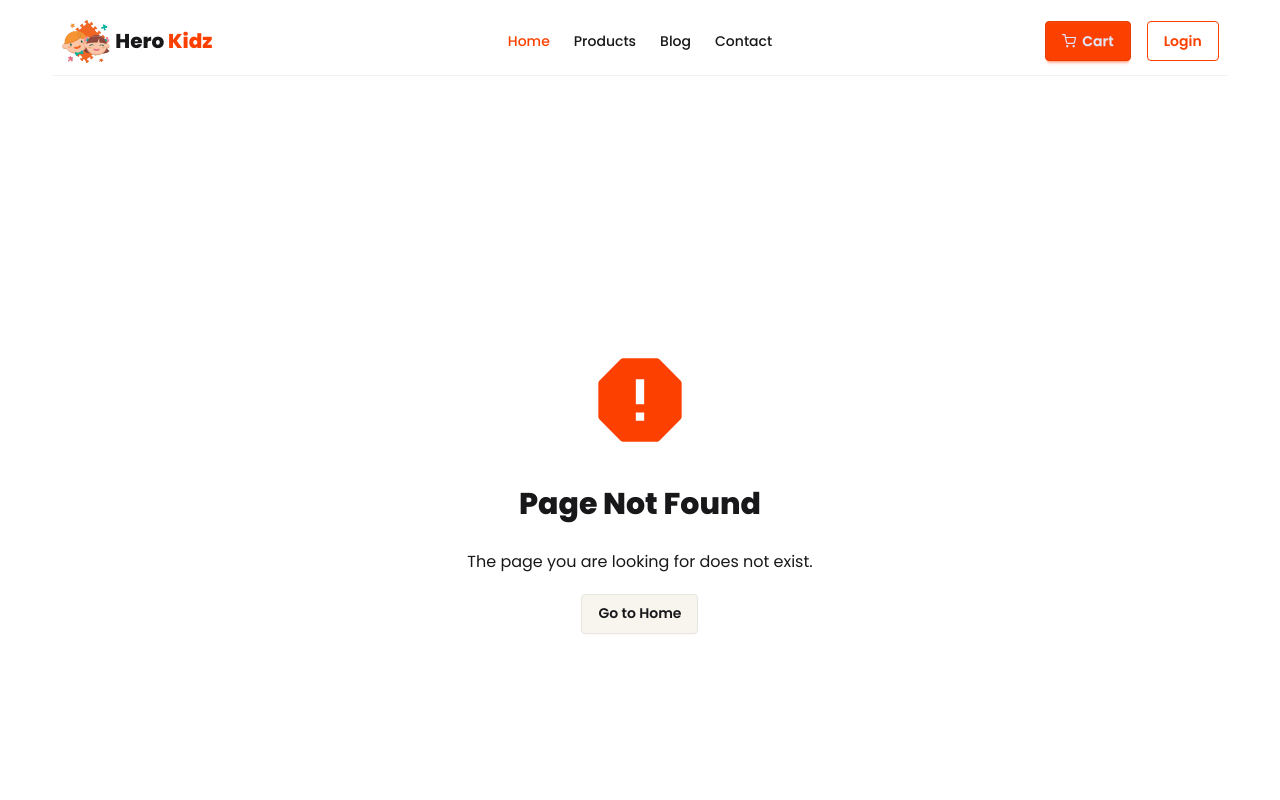
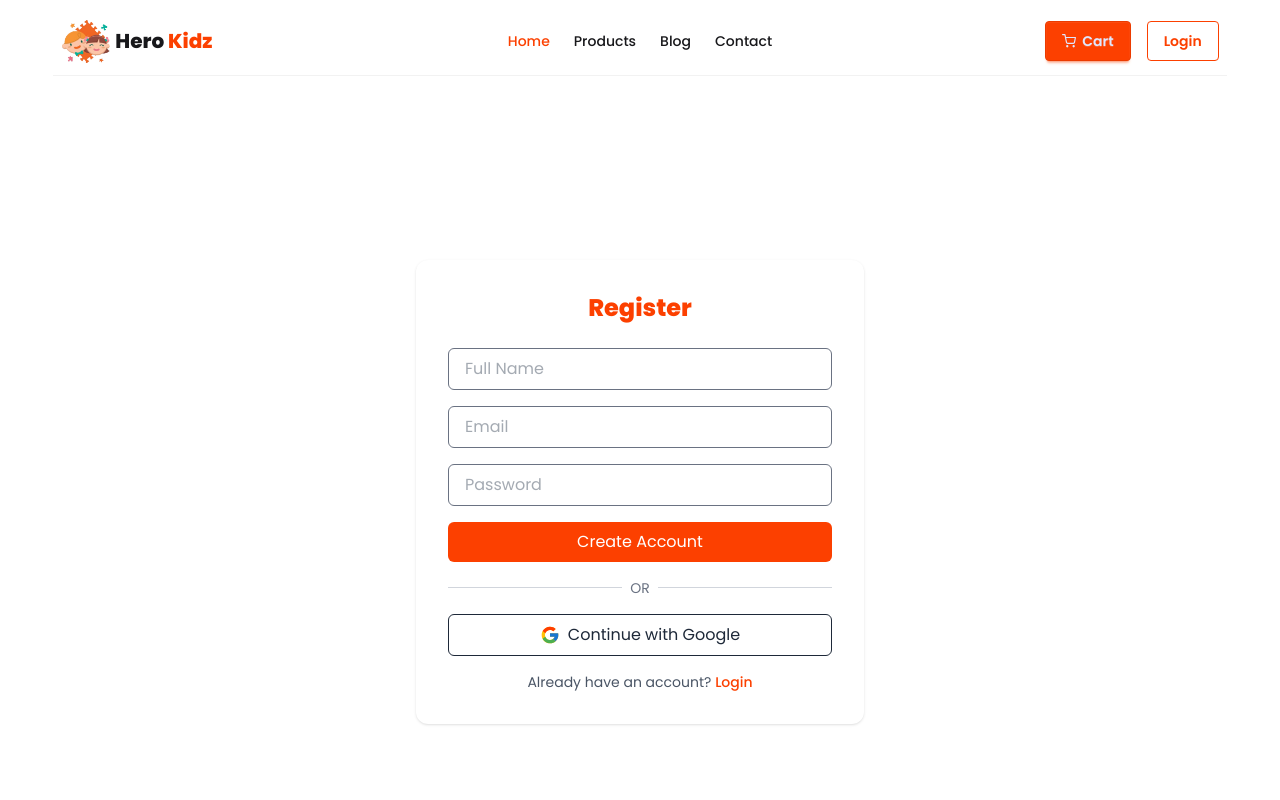
Before and after one commit to BK-Bagchi/nextjs-kids, a Next.js app: page /register in a window 1280 px wide. Before the commit this address had no page. Shown: the top 800 px of the page. Built offline with nearby package versions, Linux system fonts and the light colour scheme.

Commit message:
login and register page markup done

```diff
--- /dev/null
+++ b/app/login/page.jsx
@@ -0,0 +1,53 @@
+"use client";
+
+import Link from "next/link";
+import { FcGoogle } from "react-icons/fc";
+
+const LoginPage = () => {
+  return (
+    <div className="mx-auto min-h-screen flex items-center justify-center px-4">
+      <div className="w-full max-w-md bg-white rounded-xl shadow p-8">
+        <h2 className="text-2xl font-bold text-center text-primary mb-6">
+          Login
+        </h2>
+
+        <form className="space-y-4">
+          <input
+            type="email"
+            placeholder="Email"
+            className="w-full border rounded-md px-4 py-2 border-gray-500 text-gray-600 focus:outline-none focus:ring-2 focus:ring-primary"
+          />
+
+          <input
+            type="password"
+            placeholder="Password"
+            className="w-full border rounded-md px-4 py-2 border-gray-500 text-gray-600 focus:outline-none focus:ring-2 focus:ring-primary"
+          />
+
+          <button className="w-full bg-primary text-white py-2 rounded-md hover:opacity-90">
+            Login
+          </button>
+        </form>
+
+        <div className="my-4 flex items-center gap-2">
+          <div className="flex-1 h-px bg-gray-300" />
+          <span className="text-sm text-gray-500">OR</span>
+          <div className="flex-1 h-px bg-gray-300" />
+        </div>
+
+        <button className="w-full flex items-center justify-center gap-2 border py-2 rounded-md text-gray-800 hover:bg-gray-50">
+          <FcGoogle size={20} /> Continue with Google
+        </button>
+
+        <p className="text-sm text-center text-gray-600 mt-4">
+          Don’t have an account?{" "}
+          <Link href="/register" className="text-primary font-medium">
+            Register
+          </Link>
+        </p>
+      </div>
+    </div>
+  );
+};
+
+export default LoginPage;
--- /dev/null
+++ b/app/register/page.jsx
@@ -0,0 +1,59 @@
+"use client";
+
+import Link from "next/link";
+import { FcGoogle } from "react-icons/fc";
+
+const RegisterPage = () => {
+  return (
+    <div className="mx-auto min-h-screen flex items-center justify-center px-4">
+      <div className="w-full max-w-md bg-white rounded-xl shadow p-8">
+        <h2 className="text-2xl text-primary font-bold text-center mb-6">
+          Register
+        </h2>
+
+        <form className="space-y-4">
+          <input
+            type="text"
+            placeholder="Full Name"
+            className="w-full border rounded-md px-4 py-2 border-gray-500 text-gray-600 focus:outline-none focus:ring-2 focus:ring-primary"
+          />
+
+          <input
+            type="email"
+            placeholder="Email"
+            className="w-full border rounded-md px-4 py-2 border-gray-500 text-gray-600 focus:outline-none focus:ring-2 focus:ring-primary"
+          />
+
+          <input
+            type="password"
+            placeholder="Password"
+            className="w-full border rounded-md px-4 py-2 border-gray-500 text-gray-600 focus:outline-none focus:ring-2 focus:ring-primary"
+          />
+
+          <button className="w-full bg-primary text-white py-2 rounded-md hover:opacity-90">
+            Create Account
+          </button>
+        </form>
+
+        <div className="my-4 flex items-center gap-2">
+          <div className="flex-1 h-px bg-gray-300" />
+          <span className="text-sm text-gray-500">OR</span>
+          <div className="flex-1 h-px bg-gray-300" />
+        </div>
+
+        <button className="w-full flex items-center justify-center gap-2 border py-2 rounded-md text-gray-800 hover:bg-gray-50">
+          <FcGoogle size={20} /> Continue with Google
+        </button>
+
+        <p className="text-sm text-center text-gray-600 mt-4">
+          Already have an account?{" "}
+          <Link href="/login" className="text-primary font-medium">
+            Login
+          </Link>
+        </p>
+      </div>
+    </div>
+  );
+};
+
+export default RegisterPage;
```
